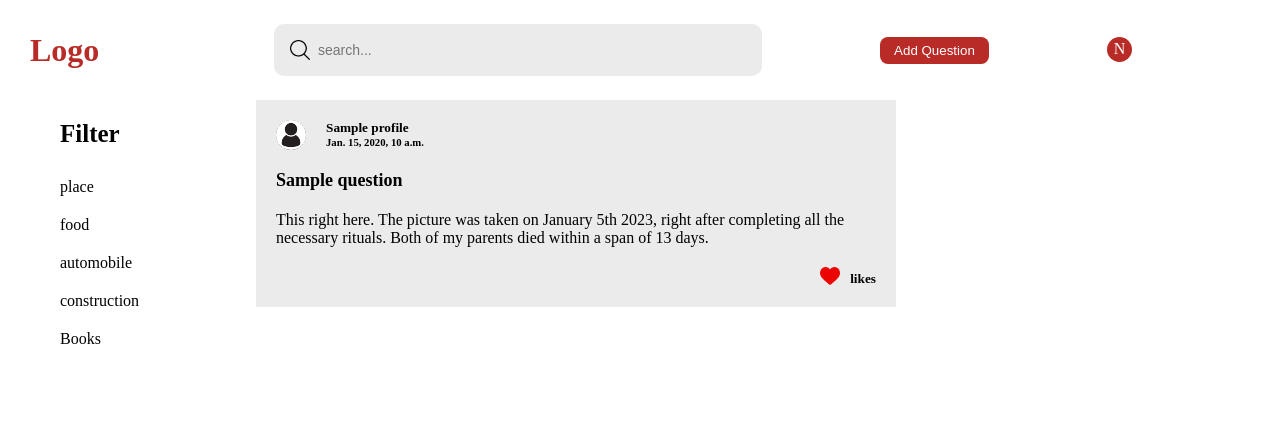
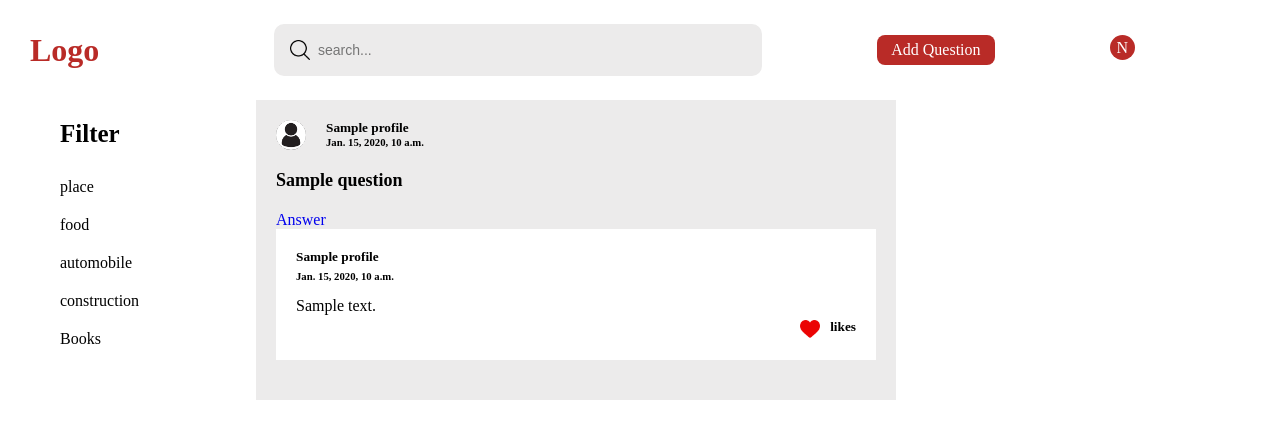
Before and after one commit to muhammednadeerrahman/quora_project, a Django app: page / in a window 1280 px wide. Shown: the top 439 px of the page. Run offline with Django 4.2, Linux system fonts and the light colour scheme; tables that the repository leaves empty hold one stand-in row (values such as "Sample post").

Commit message:
question &answer form,views and template created

```diff
--- a/quora/admin.py
+++ b/quora/admin.py
@@ -1,6 +1,7 @@
 from django.contrib import admin
-from quora.models import Profile, Question
+from quora.models import Profile, Question, Answer
 
 
 admin.site.register(Profile)
 admin.site.register(Question)
+admin.site.register(Answer)
--- a/quora/models.py
+++ b/quora/models.py
@@ -26,5 +26,5 @@ class Answer (models.Model):
     question = models.ForeignKey("quora.Question",on_delete=models.CASCADE)
     username = models.ForeignKey("quora.Profile",on_delete=models.CASCADE)
     date = models.DateTimeField(auto_now_add=True)
-    like  = models.ManyToManyField("auth.User")
+    like  = models.ManyToManyField("auth.User",null=True,blank=True)
     is_deleted = models.BooleanField(default=False)
--- a/quora/urls.py
+++ b/quora/urls.py
@@ -5,5 +5,6 @@ app_name = "quora"
 
 urlpatterns = [
     path('create/', views.create, name = "create"),
+    path('answer/<int:id>', views.answer, name = "answer"),
 
 ]
--- a/static/css/style.css
+++ b/static/css/style.css
@@ -64,7 +64,7 @@ header div.right{
     justify-content: space-evenly;
 
 }
-header div.right button.question{
+header div.right a.question{
     padding:6px 14px;
     color: #fff;
     background-color: #b92b27;
@@ -190,23 +190,37 @@ section#main div.content div.question div.main h4{
     margin-bottom: 20px;
 
 }
-section#main div.content div.question div.main p{
-    font-size: 14ox;
+section#main div.content div.question div.main div.item{
+    margin-bottom: 20px;
+    background: #fff;
+    padding: 20px;
 
 }
-section#main div.content div.question div.like{
+section#main div.content div.question div.main div.item h5{
+    margin-bottom: 5px;
+}
+section#main div.content div.question div.main div.item h6{
+    margin-bottom: 10px;
+
+}
+section#main div.content div.question div.main div.item p{
+    line-height: 1.7em;
+
+}
+
+section#main div.content div.question div.item div.like{
     display: flex;
     align-items: flex-end;
     justify-content: flex-end;
 
 }
-section#main div.content div.question div.like img{
+section#main div.content div.question div.item div.like img{
     width: 20px;
     height: 20px;
     margin-right: 10px;
     display: block;
 
 }
-section#main div.content div.question div.like h5{
+section#main div.content div.question div.item div.like h5{
 
 }
--- a/templates/web/includes/header.html
+++ b/templates/web/includes/header.html
@@ -10,7 +10,7 @@
         </div>
     </div>
     <div class="right">
-        <button class="question">Add Question</button>
+        <a href="{% url 'quora:create' %}" class="question">Add Question</a>
         <div class="profile">
             <span>N</span>
             <!-- <h5 class="name">nadeer</h5>
--- a/templates/web/index.html
+++ b/templates/web/index.html
@@ -39,18 +39,24 @@
                         </div>
                     </div>
                     <div class="main">
+                            <h4 class="question">{{question.question}}</h4>
+                            <a href="{% url 'quora:answer' id=question.id %}" class="answer">Answer</a>
+                            {% for answer in question.answer_set.all %}
+                            <div class="item">
+                                <h5>{{answer.username}}</h5>
+                                <h6>{{answer.date}}</h6>
+                                <p class="answer">
+                                    {{answer.answer}}
 
-                            <h4 class="question">{{question.question}}</h4>
-                            <p class="answer">
-                                This right here. The picture was taken on January 5th 2023, right after completing all the necessary rituals. Both of my parents died within a span of 13 days.
-                            </p>
+                                </p>
+                                <div class="like">
+                                    <img src="{% static 'images/heart2.png' %}" alt="userliked">
+                                    <h5>likes</h5>
+                                </div>
+                            </div>
+                            {% endfor %}
+                    </div>
 
-                    </div>
-                    <div class="like">
-                        <img src="{% static 'images/heart2.png' %}" alt="userliked">
-
-                        <h5>likes</h5>
-                    </div>
                 </div>
             </div>
             {% endfor %}
--- a/web/views.py
+++ b/web/views.py
@@ -1,13 +1,17 @@
 from django.shortcuts import render
-from quora.models import Question
+from quora.models import Question, Answer
 from django.http.response import HttpResponse
 
 def index (request):
 
     question = Question.objects.filter(is_deleted=False)
+
+    answer = Answer.objects.filter(is_deleted=False)
+
     context ={
         "title" : "quora",
-        "question" : question
+        "question" : question,
+        "answer" : answer,
     }
     # return HttpResponse ("hello")
     return render(request, "web/index.html", context = context)
```
Also changed, not shown: quora/forms.py (+16 -1 lines), quora/views.py (+53 -3 lines), templates/quora/answer.html (added, +35 -0 lines).
